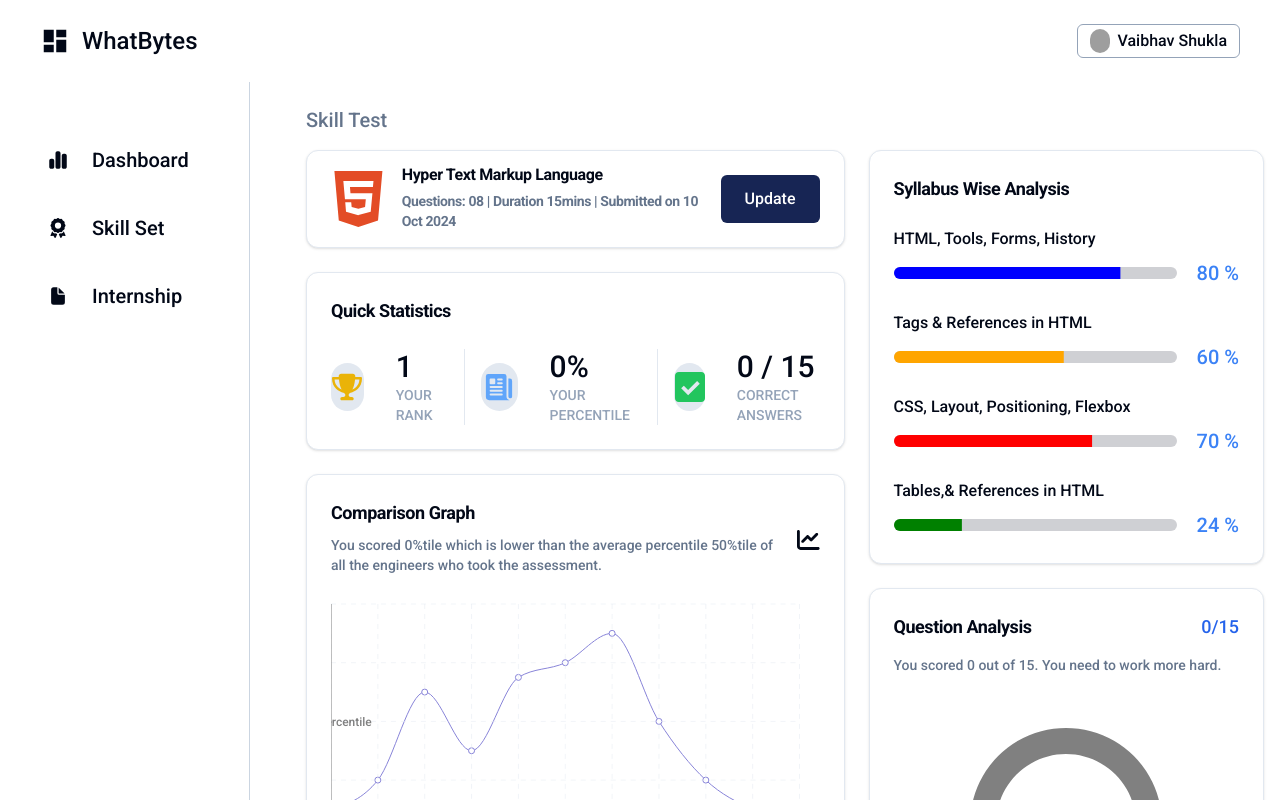
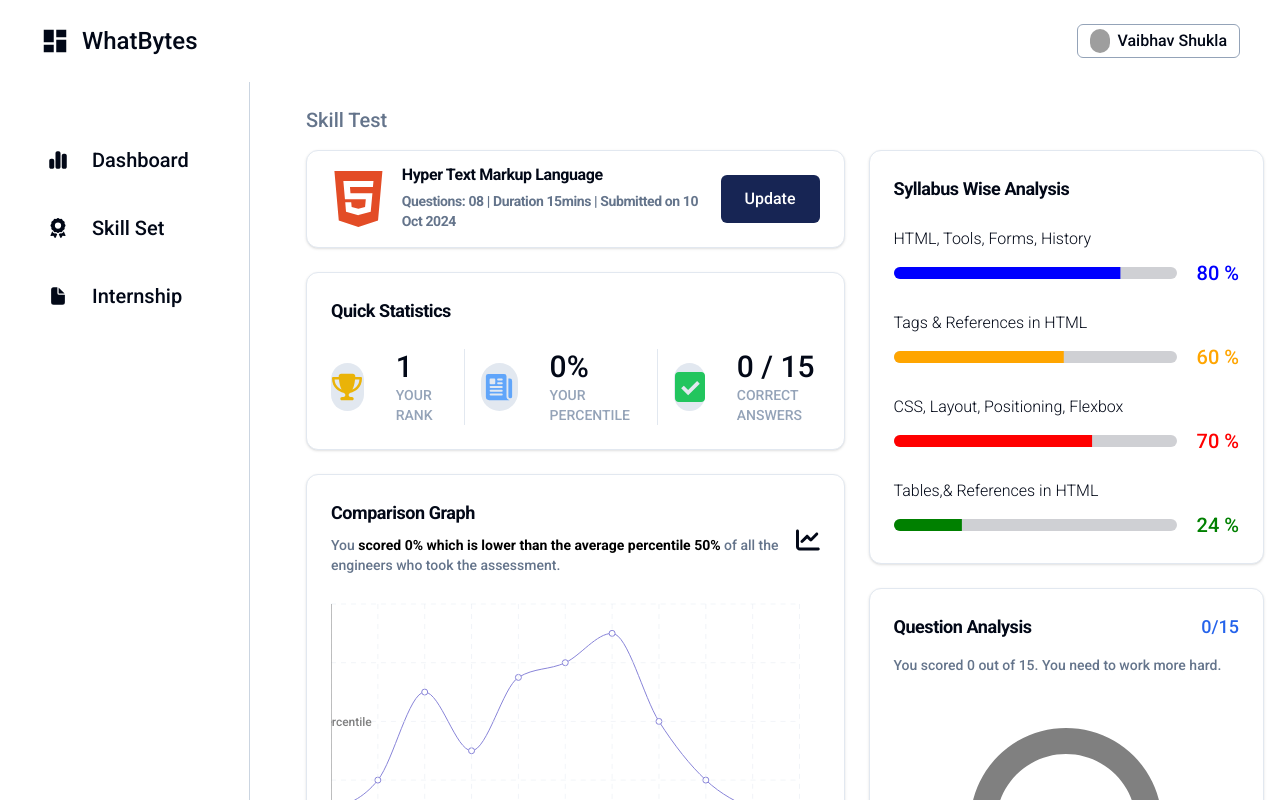
Before and after one commit to mvaibhav77/whatbytes-assignment, a Next.js app: page / in a window 1280 px wide. Shown: the top 800 px of the page. Built offline with nearby package versions, Linux system fonts and the light colour scheme; grey boxes are pictures that could not be loaded.

Commit message:
Minor Fix

```diff
--- a/src/components/ComparisonGraph.tsx
+++ b/src/components/ComparisonGraph.tsx
@@ -62,10 +62,13 @@
         <div className="header flex flex-col gap-2">
           <CardTitle className="text-lg">Comparison Graph</CardTitle>
           <CardDescription>
-            You scored {percentile}%tile which is{" "}
-            {percentile > avgPercentile ? "higher" : "lower"} than the average
-            percentile {avgPercentile}%tile of all the engineers who took the
-            assessment.
+            You{" "}
+            <span className="font-bold text-black">
+              scored {percentile}% which is{" "}
+              {percentile > avgPercentile ? "higher" : "lower"} than the average
+              percentile {avgPercentile}%
+            </span>{" "}
+            of all the engineers who took the assessment.
           </CardDescription>
         </div>
         <FaChartLine className="text-4xl" />
--- a/src/components/SyllabusAnalysis.tsx
+++ b/src/components/SyllabusAnalysis.tsx
@@ -1,19 +1,8 @@
 import React from "react";
 import { Card, CardContent, CardHeader, CardTitle } from "./ui/card";
 import { Progress } from "./ui/progress";
-
-type Skill = {
-  name: string;
-  progress: number;
-  color: string;
-};
-
-const skills: Skill[] = [
-  { name: "HTML, Tools, Forms, History", progress: 80, color: "blue" },
-  { name: "Tags & References in HTML", progress: 60, color: "orange" },
-  { name: "CSS, Layout, Positioning, Flexbox", progress: 70, color: "red" },
-  { name: "Tables,& References in HTML", progress: 24, color: "green" },
-];
+import { skills } from "@/lib/constants";
+import { Skill } from "@/lib/types";
 
 const SyllabusAnalysis = () => {
   return (
@@ -25,7 +14,7 @@
         <div className="skill-progess flex flex-col gap-6 ">
           {skills.map(({ name, progress, color }: Skill, index: number) => (
             <div key={index} className="flex flex-col gap-2">
-              <div className="skill-heading">{name}</div>
+              <div className="skill-heading font-thin">{name}</div>
 
               {/* progress bar */}
               <div className="flex flex-row gap-5 items-center text-blue-500">
@@ -35,7 +24,12 @@
                   indicatorColor={color}
                 />
 
-                <p className="text-xl whitespace-nowrap">{progress} %</p>
+                <p
+                  className={`text-xl whitespace-nowrap`}
+                  style={{ color: color }}
+                >
+                  {progress} %
+                </p>
               </div>
             </div>
           ))}
--- /dev/null
+++ b/src/lib/constants.ts
@@ -0,0 +1,8 @@
+import { Skill } from "./types";
+
+export const skills: Skill[] = [
+  { name: "HTML, Tools, Forms, History", progress: 80, color: "blue" },
+  { name: "Tags & References in HTML", progress: 60, color: "orange" },
+  { name: "CSS, Layout, Positioning, Flexbox", progress: 70, color: "red" },
+  { name: "Tables,& References in HTML", progress: 24, color: "green" },
+];
--- a/src/lib/types.ts
+++ b/src/lib/types.ts
@@ -10,3 +10,9 @@
   setPercentile: (percentile: number) => void;
   setCurrentScore: (score: number) => void;
 };
+
+export type Skill = {
+  name: string;
+  progress: number;
+  color: string;
+};
```
